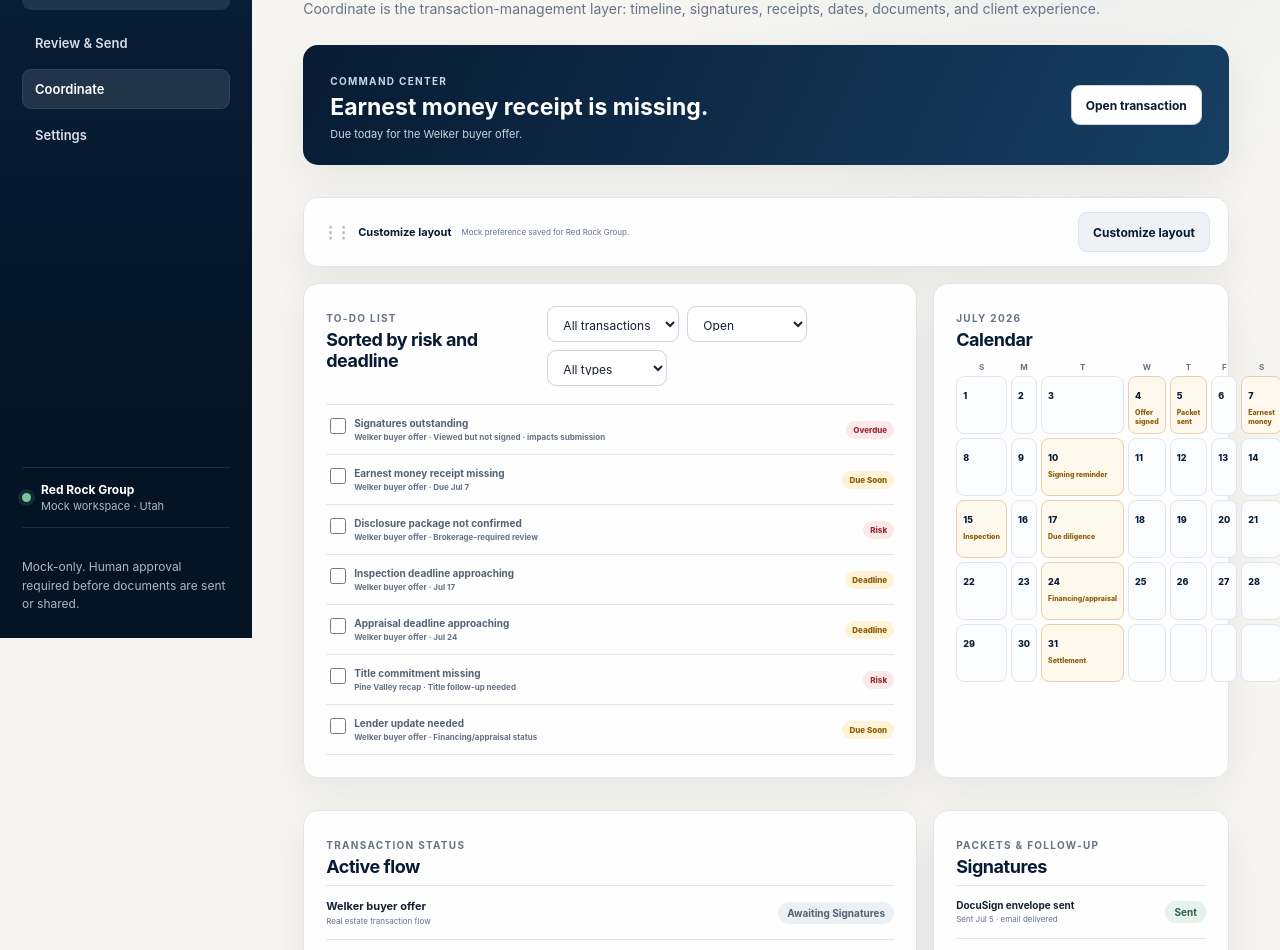
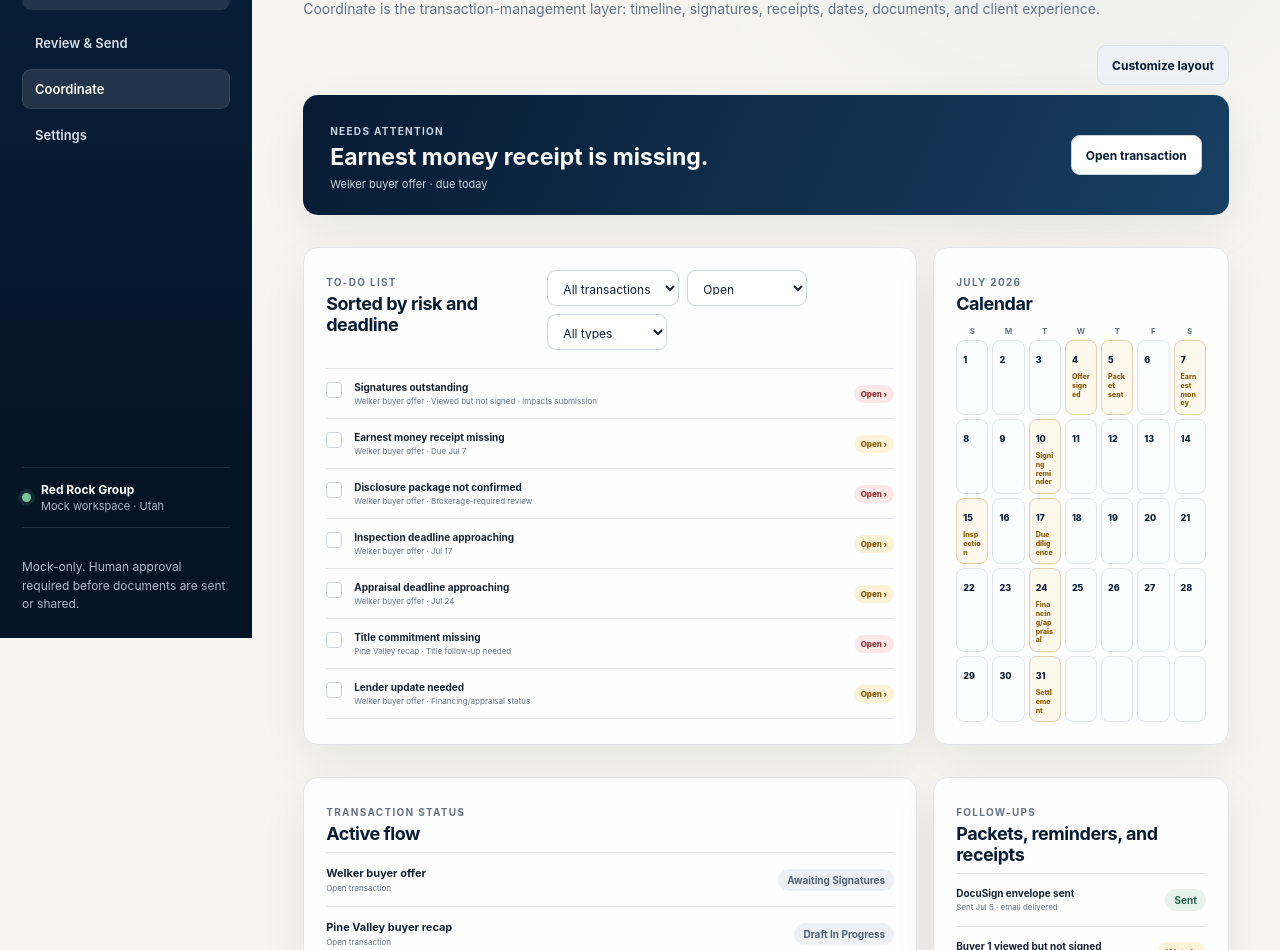
Before and after one commit to chay5573/accord, a Next.js app in the folder accord-app-starter/: page / in a window 1280 px wide. Shown: the part 162-1112 px from the top of the page. Built offline with nearby package versions, Linux system fonts and the light colour scheme.

Commit message:
Fix Review Coordinate and Client Document UX

```diff
--- a/accord-app-starter/app/globals.css
+++ b/accord-app-starter/app/globals.css
@@ -581,7 +581,7 @@ textarea { min-height: 125px; resize: vertical; line-height: 1.5; }
 
 /* Capture → Prepare → Manage simplification */
 .simple-capture { max-width:820px; margin:0 auto; display:grid; gap:16px; }
-.capture-focus { text-align:center; padding:34px clamp(22px,6vw,58px); }
+.capture-focus { text-align:center; padding:34px clamp(22px,6vw,58px); display:grid; justify-items:center; }
 .capture-focus h2 { margin:6px 0; font-size:26px; }
 .capture-focus > p { margin-bottom:22px; }
 .capture-focus label:not(.simple-consent) { text-align:left; margin:18px 0; }
@@ -592,7 +592,7 @@ textarea { min-height: 125px; resize: vertical; line-height: 1.5; }
 .simple-consent span { display:grid; gap:3px; }
 .simple-consent strong { color:var(--ink); font-size:10px; }
 .simple-consent small { color:var(--muted); font-size:8px; font-weight:500; line-height:1.4; }
-.capture-primary { min-width:230px; }
+.capture-primary { min-width:230px; justify-self:start; }
 .capture-alternatives { display:grid; grid-template-columns:repeat(4,minmax(0,1fr)); gap:9px; }
 .capture-alternatives button { display:grid; gap:4px; padding:13px; border:1px solid var(--line); border-radius:10px; background:rgba(255,255,255,.8); color:var(--navy); text-align:left; cursor:pointer; }
 .capture-alternatives button.active { border-color:var(--navy-3); background:#edf3f8; }
@@ -663,6 +663,16 @@ textarea { min-height: 125px; resize: vertical; line-height: 1.5; }
 .review-value-cell input { cursor:text; transition:border-color .15s, box-shadow .15s; }
 .review-value-cell input:hover, .review-value-cell input:focus { border-color:var(--navy-3); box-shadow:0 0 0 3px rgba(61,97,127,.12); }
 .review-field-row .field-detail { grid-column:2 / -1; padding:4px 0 0; }
+.needs-review-row { border-left:4px solid var(--warning); padding-left:12px; background:#fff9ed; }
+.needs-review-row .review-value-cell input { background:#fffdf8; border-color:#e5c99d; }
+.field-alert { width:18px; height:18px; display:inline-grid; place-items:center; margin-right:7px; border-radius:50%; background:var(--warning); color:white!important; font-size:10px!important; font-weight:900; }
+.ready-fields-details { margin-top:12px; border:1px solid var(--line); border-radius:10px; background:#fbfcfd; }
+.ready-fields-details summary { padding:11px 13px; color:var(--navy); font-size:10px; font-weight:800; cursor:pointer; }
+.ready-fields-details .review-field-list { padding:0 13px 8px; border-top:1px solid var(--line); }
+.preference-button { justify-self:start; }
+.preference-drawer { position:fixed; inset:0; z-index:40; display:grid; place-items:center; padding:24px; background:rgba(7,27,51,.32); }
+.preference-drawer > .card { width:min(680px,100%); }
+.notice.success { border-color:#cfe5d8; background:var(--success-bg); color:var(--success); }
 .confidence-mini { font-weight:800; color:var(--navy)!important; }
 .signature-preview-card { display:flex; align-items:center; gap:12px; }
 .signature-preview-card > div { flex:1; }
@@ -700,6 +710,10 @@ textarea { min-height: 125px; resize: vertical; line-height: 1.5; }
 .client-doc-list { display:grid; }
 .client-doc-list > a { display:flex; justify-content:space-between; align-items:center; gap:14px; padding:13px 0; border-top:1px solid var(--line); }
 .client-doc-list > a > span:first-child { display:grid; gap:3px; }
+.client-document-row { display:grid; grid-template-columns:minmax(0,1fr) auto auto auto; gap:10px; align-items:center; padding:13px 0; border-top:1px solid var(--line); }
+.client-document-row a span { display:grid; gap:3px; }
+.mock-document-actions { display:flex; align-items:center; gap:8px; flex-wrap:wrap; }
+.mock-document-actions small { color:var(--muted); font-size:8px; }
 .client-todo-list { display:grid; gap:0; }
 .client-todo-list label { display:grid; grid-template-columns:18px 1fr; gap:10px; align-items:start; padding:11px 0; border-top:1px solid var(--line); }
 .client-todo-list label span { display:grid; gap:3px; }
@@ -718,6 +732,12 @@ input[type="checkbox"], input[type="radio"] { width:16px; height:16px; min-width
 .pdf-viewer-card { display:grid; place-items:center; min-height:650px; background:#f3f5f7; }
 .mock-pdf-page { position:relative; width:min(560px,100%); min-height:720px; padding:42px; border-radius:8px; background:white; box-shadow:0 18px 50px rgba(7,27,51,.16); overflow:hidden; }
 .pdf-head { margin-bottom:28px; color:var(--navy); font-size:15px; font-weight:850; text-align:center; text-transform:uppercase; letter-spacing:.08em; }
+.contract-preview-grid { display:grid; grid-template-columns:120px 1fr; gap:8px 12px; padding:14px; border:1px solid var(--line); border-radius:8px; background:#fbfcfd; }
+.contract-preview-grid span { color:var(--muted); font-size:9px; }
+.contract-preview-grid strong { font-size:10px; }
+.contract-section { margin:18px 0; padding:13px 0; border-top:1px solid #d9e0e7; }
+.contract-section strong { display:block; margin-bottom:6px; color:var(--navy); font-size:11px; }
+.contract-section p { color:#334155; font-size:10px; line-height:1.6; }
 .pdf-line { height:10px; margin:16px 0; border-radius:999px; background:#d9e0e7; width:72%; }
 .pdf-line.wide { width:92%; }
 .pdf-line.short { width:44%; }
@@ -735,13 +755,16 @@ input[type="checkbox"], input[type="radio"] { width:16px; height:16px; min-width
 .preference-details { margin-bottom:0; }
 .filter-row { display:flex; flex-wrap:wrap; gap:8px; }
 .filter-row select { width:auto; min-width:120px; height:36px; }
+.coordinate-actions { display:flex; justify-content:flex-end; margin-bottom:-6px; }
 .dashboard-customize { display:flex; align-items:center; justify-content:space-between; gap:16px; padding:14px 18px; }
 .dashboard-customize > div { display:flex; align-items:center; gap:10px; }
 .dashboard-customize strong { color:var(--navy); font-size:11px; }
 .dashboard-customize small { color:var(--muted); font-size:8px; }
 .drag-handle { color:var(--silver); font-weight:900; letter-spacing:-3px; }
 .task-list { display:grid; border-top:1px solid var(--line); }
-.task-row { display:grid; grid-template-columns:18px 1fr auto; gap:10px; align-items:start; padding:12px 0; border-bottom:1px solid var(--line); }
+.task-row { display:grid; grid-template-columns:18px 1fr auto; gap:10px; align-items:start; padding:12px 0; border-bottom:1px solid var(--line); transition:background .15s, transform .15s; }
+.task-row:hover, .action-row:hover, .calendar-grid > a:hover { background:#f7fafc; transform:translateY(-1px); }
+.task-checkbox { width:16px; height:16px; margin-top:1px; border:1px solid var(--line-dark); border-radius:4px; background:white; }
 .task-row span { display:grid; gap:3px; }
 .task-row strong { font-size:10px; }
 .task-row small { color:var(--muted); font-size:8px; }
@@ -749,12 +772,12 @@ input[type="checkbox"], input[type="radio"] { width:16px; height:16px; min-width
 .task-row.overdue i, .task-row.risk i { background:var(--danger-bg); color:var(--danger); }
 .task-row.due.soon i, .task-row.deadline i { background:var(--warning-bg); color:var(--warning); }
 .monthly-calendar-card h2 { margin:3px 0 12px; }
-.calendar-grid { display:grid; grid-template-columns:repeat(7,1fr); gap:4px; }
+.calendar-grid { display:grid; grid-template-columns:repeat(7,minmax(0,1fr)); gap:4px; max-width:100%; overflow:hidden; }
 .calendar-grid > strong { color:var(--muted); font-size:8px; text-align:center; }
-.calendar-grid > div { min-height:58px; padding:6px; border:1px solid var(--line); border-radius:8px; background:#fbfcfd; }
-.calendar-grid > div span { color:var(--navy); font-size:9px; font-weight:800; }
-.calendar-grid > div small { display:block; margin-top:6px; color:var(--warning); font-size:7px; font-weight:800; line-height:1.25; }
-.calendar-grid > div.has-event { border-color:#e6cfae; background:#fff8ed; }
+.calendar-grid > div, .calendar-grid > a { min-width:0; min-height:58px; padding:6px; border:1px solid var(--line); border-radius:8px; background:#fbfcfd; overflow:hidden; }
+.calendar-grid > div span, .calendar-grid > a span { color:var(--navy); font-size:9px; font-weight:800; }
+.calendar-grid > div small, .calendar-grid > a small { display:block; margin-top:6px; color:var(--warning); font-size:7px; font-weight:800; line-height:1.25; overflow-wrap:anywhere; }
+.calendar-grid > div.has-event, .calendar-grid > a.has-event { border-color:#e6cfae; background:#fff8ed; }
 .storage-settings-card { margin-bottom:16px; }
 .storage-options { display:grid; grid-template-columns:repeat(3,minmax(0,1fr)); gap:10px; margin-bottom:12px; }
 .storage-options label { display:grid; grid-template-columns:18px 1fr; gap:10px; padding:13px; border:1px solid var(--line); border-radius:10px; background:#fbfcfd; }
--- a/accord-app-starter/components/CoordinateWorkspace.tsx
+++ b/accord-app-starter/components/CoordinateWorkspace.tsx
@@ -4,21 +4,21 @@ import { mockFiles } from '@/lib/mockData';
 import { mockOpportunityTimeline } from '@/lib/opportunity';
 
 const tasks = [
-  ['overdue', 'Signatures outstanding', 'Welker buyer offer', 'Viewed but not signed · impacts submission'],
-  ['due soon', 'Earnest money receipt missing', 'Welker buyer offer', 'Due Jul 7'],
-  ['risk', 'Disclosure package not confirmed', 'Welker buyer offer', 'Brokerage-required review'],
-  ['deadline', 'Inspection deadline approaching', 'Welker buyer offer', 'Jul 17'],
-  ['deadline', 'Appraisal deadline approaching', 'Welker buyer offer', 'Jul 24'],
-  ['risk', 'Title commitment missing', 'Pine Valley recap', 'Title follow-up needed'],
-  ['due soon', 'Lender update needed', 'Welker buyer offer', 'Financing/appraisal status']
+  ['overdue', 'Signatures outstanding', 'Welker buyer offer', 'Viewed but not signed · impacts submission', '/transactions/txn-demo'],
+  ['due soon', 'Earnest money receipt missing', 'Welker buyer offer', 'Due Jul 7', '/transactions/txn-demo'],
+  ['risk', 'Disclosure package not confirmed', 'Welker buyer offer', 'Brokerage-required review', '/transactions/txn-demo'],
+  ['deadline', 'Inspection deadline approaching', 'Welker buyer offer', 'Jul 17', '/transactions/txn-demo'],
+  ['deadline', 'Appraisal deadline approaching', 'Welker buyer offer', 'Jul 24', '/transactions/txn-demo'],
+  ['risk', 'Title commitment missing', 'Pine Valley recap', 'Title follow-up needed', '/transactions/txn-demo'],
+  ['due soon', 'Lender update needed', 'Welker buyer offer', 'Financing/appraisal status', '/transactions/txn-demo']
 ];
 
 const calendarDays = [
-  ['1', ''], ['2', ''], ['3', ''], ['4', 'Offer signed'], ['5', 'Packet sent'], ['6', ''], ['7', 'Earnest money'],
-  ['8', ''], ['9', ''], ['10', 'Signing reminder'], ['11', ''], ['12', ''], ['13', ''], ['14', ''],
-  ['15', 'Inspection'], ['16', ''], ['17', 'Due diligence'], ['18', ''], ['19', ''], ['20', ''], ['21', ''],
-  ['22', ''], ['23', ''], ['24', 'Financing/appraisal'], ['25', ''], ['26', ''], ['27', ''], ['28', ''],
-  ['29', ''], ['30', ''], ['31', 'Settlement'], ['', ''], ['', ''], ['', ''], ['', '']
+  ['1', '', ''], ['2', '', ''], ['3', '', ''], ['4', 'Offer signed', '/transactions/txn-demo'], ['5', 'Packet sent', '/transactions/txn-demo'], ['6', '', ''], ['7', 'Earnest money', '/transactions/txn-demo'],
+  ['8', '', ''], ['9', '', ''], ['10', 'Signing reminder', '/transactions/txn-demo'], ['11', '', ''], ['12', '', ''], ['13', '', ''], ['14', '', ''],
+  ['15', 'Inspection', '/transactions/txn-demo'], ['16', '', ''], ['17', 'Due diligence', '/transactions/txn-demo'], ['18', '', ''], ['19', '', ''], ['20', '', ''], ['21', '', ''],
+  ['22', '', ''], ['23', '', ''], ['24', 'Financing/appraisal', '/transactions/txn-demo'], ['25', '', ''], ['26', '', ''], ['27', '', ''], ['28', '', ''],
+  ['29', '', ''], ['30', '', ''], ['31', 'Settlement', '/transactions/txn-demo'], ['', '', ''], ['', '', ''], ['', '', ''], ['', '', '']
 ];
 
 const transactionStatuses = [
@@ -28,41 +28,32 @@ const transactionStatuses = [
   ['Canyon View seller', 'Closing prep']
 ];
 
-const signatureActivity = [
-  ['DocuSign envelope sent', 'Sent Jul 5 · email delivered', 'good'],
-  ['Buyer 1 viewed but not signed', 'Follow-up due today', 'warn'],
-  ['Buyer 2 not viewed', 'Reminder recommended', 'warn'],
-  ['Completed packet import', 'Waiting on all signatures', 'neutral']
+const followUps = [
+  ['DocuSign envelope sent', 'Sent Jul 5 · email delivered', 'Sent'],
+  ['Buyer 1 viewed but not signed', 'Follow-up due today', 'Watch'],
+  ['Buyer 2 not viewed', 'Reminder recommended', 'Watch'],
+  ['Email sent, no confirmation', 'Receipt still missing', 'Watch'],
+  ['Completed packet import', 'Waiting on all signatures', 'Pending']
 ];
 
 export function CoordinateWorkspace() {
   return (
     <div className="coordinate-page">
+      <div className="coordinate-actions"><button className="btn btn-secondary" type="button">Customize layout</button></div>
+
       <section className="urgent-card">
         <div>
-          <span className="section-kicker light">Command center</span>
+          <span className="section-kicker light">Needs attention</span>
           <h2>Earnest money receipt is missing.</h2>
-          <p>Due today for the Welker buyer offer.</p>
+          <p>Welker buyer offer · due today</p>
         </div>
         <Link className="btn" href="/transactions/txn-demo">Open transaction</Link>
-      </section>
-
-      <section className="card dashboard-customize">
-        <div>
-          <span className="drag-handle" aria-hidden="true">⋮⋮</span>
-          <strong>Customize layout</strong>
-          <small>Mock preference saved for Red Rock Group.</small>
-        </div>
-        <button className="btn btn-secondary" type="button">Customize layout</button>
       </section>
 
       <div className="manage-grid">
         <section className="card task-command-card">
           <div className="section-heading">
-            <div>
-              <span className="section-kicker">To-do list</span>
-              <h2>Sorted by risk and deadline</h2>
-            </div>
+            <div><span className="section-kicker">To-do list</span><h2>Sorted by risk and deadline</h2></div>
             <div className="filter-row">
               <select aria-label="Filter tasks by transaction" defaultValue="all"><option value="all">All transactions</option><option value="welker">Welker</option></select>
               <select aria-label="Filter tasks by status" defaultValue="open"><option value="open">Open</option><option value="done">Done</option></select>
@@ -70,12 +61,12 @@ export function CoordinateWorkspace() {
             </div>
           </div>
           <div className="task-list">
-            {tasks.map(([tone, title, transaction, detail]) => (
-              <label className={`task-row ${tone}`} key={title}>
-                <input type="checkbox" />
+            {tasks.map(([tone, title, transaction, detail, href]) => (
+              <Link className={`task-row ${tone}`} href={href} key={title}>
+                <span className="task-checkbox" aria-hidden="true" />
                 <span><strong>{title}</strong><small>{transaction} · {detail}</small></span>
-                <i>{tone}</i>
-              </label>
+                <i>Open ›</i>
+              </Link>
             ))}
           </div>
         </section>
@@ -85,7 +76,7 @@ export function CoordinateWorkspace() {
           <h2>Calendar</h2>
           <div className="calendar-grid">
             {['S', 'M', 'T', 'W', 'T', 'F', 'S'].map((day, index) => <strong key={`${day}-${index}`}>{day}</strong>)}
-            {calendarDays.map(([day, event], index) => <div className={event ? 'has-event' : ''} key={`${day}-${index}`}><span>{day}</span>{event && <small>{event}</small>}</div>)}
+            {calendarDays.map(([day, event, href], index) => event ? <Link className="has-event" href={href} key={`${day}-${index}`}><span>{day}</span><small>{event}</small></Link> : <div key={`${day}-${index}`}><span>{day}</span></div>)}
           </div>
         </section>
       </div>
@@ -95,21 +86,21 @@ export function CoordinateWorkspace() {
           <span className="section-kicker">Transaction status</span>
           <h2>Active flow</h2>
           <div className="calm-list">
-            {transactionStatuses.map(([name, status]) => <Link href="/transactions/txn-demo" key={name}><span><strong>{name}</strong><small>Real estate transaction flow</small></span><span className="status neutral">{status}</span></Link>)}
+            {transactionStatuses.map(([name, status]) => <Link href="/transactions/txn-demo" key={name}><span><strong>{name}</strong><small>Open transaction</small></span><span className="status neutral">{status}</span></Link>)}
           </div>
         </section>
 
         <section className="card">
-          <span className="section-kicker">Packets & follow-up</span>
-          <h2>Signatures</h2>
+          <span className="section-kicker">Follow-ups</span>
+          <h2>Packets, reminders, and receipts</h2>
           <div className="calm-list">
-            {signatureActivity.map(([title, detail, tone]) => <div className="calm-row" key={title}><span><strong>{title}</strong><small>{detail}</small></span><span className={`status ${tone}`}>{tone === 'warn' ? 'Watch' : tone === 'good' ? 'Sent' : 'Pending'}</span></div>)}
+            {followUps.map(([title, detail, state]) => <Link className="calm-row action-row" href="/transactions/txn-demo" key={title}><span><strong>{title}</strong><small>{detail}</small></span><span className={`status ${state === 'Watch' ? 'warn' : state === 'Sent' ? 'good' : 'neutral'}`}>{state}</span></Link>)}
           </div>
         </section>
       </div>
 
       <section className="card">
-        <div className="section-heading"><div><span className="section-kicker">AI Timeline</span><h2>Transaction story</h2></div></div>
+        <div className="section-heading"><div><span className="section-kicker">Timeline</span><h2>Transaction story</h2></div><Link className="btn btn-secondary" href="/transactions/txn-demo">Open timeline</Link></div>
         <AITimeline events={mockOpportunityTimeline} />
       </section>
 
@@ -118,7 +109,7 @@ export function CoordinateWorkspace() {
           <span className="section-kicker">Documents</span>
           <h2>Files and signed copies</h2>
           <div className="file-list compact-files">
-            {mockFiles.map((file) => <div className="file-row" key={file.name}><span className="file-icon" aria-hidden="true">□</span><div><strong>{file.name}</strong><span>{file.type}</span></div><span className="status neutral">{file.status}</span></div>)}
+            {mockFiles.map((file) => <Link className="file-row action-row" href="/transactions/txn-demo" key={file.name}><span className="file-icon" aria-hidden="true">□</span><div><strong>{file.name}</strong><span>{file.type}</span></div><span className="status neutral">{file.status}</span></Link>)}
           </div>
         </section>
 
```
Also changed, not shown: accord-app-starter/components/AccordGuide.tsx (+16 -12 lines), accord-app-starter/components/PrepareWorkspace.tsx (+79 -79 lines), 5 other files (tests, documents, lock files or other folders).
